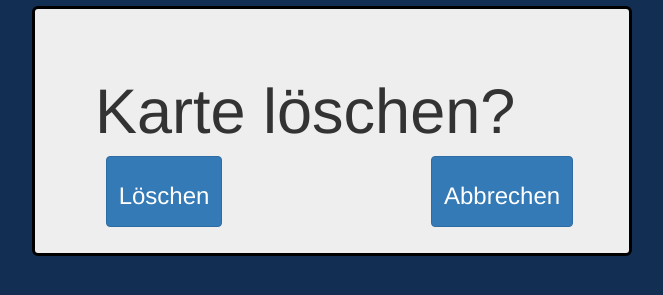
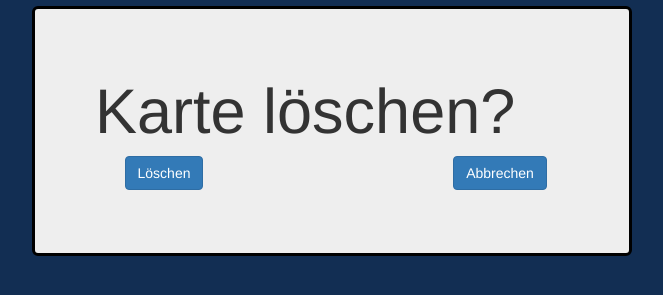
Before and after one commit to DummyDivision/Tsune, a Django app: page /cardbox/cards/1 in a window 1280 px wide, after a click that opens the changed part. Shown: the part 269-564 px from the top of the page, without its empty margins (308-971 px from the left). Run offline with Django 3.2, Linux system fonts and the light colour scheme; tables that the repository leaves empty hold one stand-in row (values such as "Sample post"); some libraries are stand-ins or nearby versions.

Commit message:
Remove wrong h3-tags

```diff
--- a/cardbox/templates/cardbox/card/card_delete_popup.html
+++ b/cardbox/templates/cardbox/card/card_delete_popup.html
@@ -12,14 +12,14 @@
             <div class="col-md-4">
                 <form id="delete_popup_form" method="POST" action="#">
                     {% csrf_token %}
-                    <button type="submit" value="DELETE" class="btn btn-primary"><h3>Löschen</h3>
+                    <button type="submit" value="DELETE" class="btn btn-primary">Löschen
                     </button>
                 </form>
             </div>
 
             <div class="col-md-4"></div>
             <div class="col-md-4">
-                <a class="btn btn-primary" onclick="hide_delete_popup()"><h3>Abbrechen</h3></a>
+                <a class="btn btn-primary" onclick="hide_delete_popup()">Abbrechen</a>
             </div>
         </div>
     </div>
```
